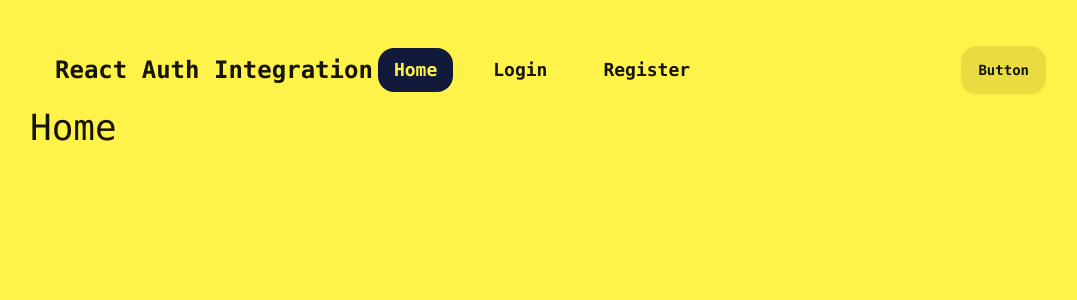
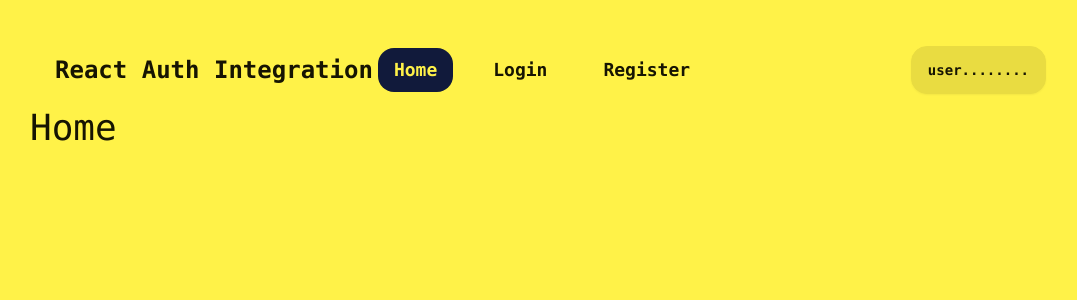
Before and after one commit to ShakirMahmud/react-auth-integration, a React (Vite) app: page / in a window 1280 px wide. Shown: the top 300 px of the page, without its empty margins (98-1175 px from the left). Built offline with nearby package versions, Linux system fonts and the light colour scheme.

Commit message:
Set auth provider and auth context

```diff
--- a/src/components/Header.jsx
+++ b/src/components/Header.jsx
@@ -1,7 +1,11 @@
-import React from 'react';
+import React, { useContext } from 'react';
 import { NavLink } from 'react-router-dom';
+import { AuthContext } from '../providers/AuthProvider';
 
 const Header = () => {
+
+    const {name} = useContext(AuthContext);
+    console.log(name);
 
     const links = <div className='flex lg:flex-row flex-col lg:gap-6 text-lg font-semibold '>
         <li><NavLink className='rounded-2xl' to='/'>Home</NavLink></li>
@@ -41,7 +45,7 @@
                 </ul>
             </div>
             <div className="navbar-end">
-                <a className="btn rounded-2xl">Button</a>
+                <a className="btn rounded-2xl">{name}</a>
             </div>
         </div>
     );
--- a/src/main.jsx
+++ b/src/main.jsx
@@ -11,6 +11,7 @@
 import Home from './pages/Home.jsx';
 import Login from './pages/Login.jsx';
 import Register from './pages/Register.jsx';
+import AuthProvider from './providers/AuthProvider.jsx';
 const router = createBrowserRouter([
   {
     path: "/",
@@ -34,6 +35,8 @@
 
 createRoot(document.getElementById('root')).render(
   <StrictMode>
-    <RouterProvider router={router} />
+    <AuthProvider>
+      <RouterProvider router={router} />
+    </AuthProvider>
   </StrictMode>,
 )
--- /dev/null
+++ b/src/providers/AuthProvider.jsx
@@ -0,0 +1,18 @@
+import React, { createContext } from 'react';
+
+export const AuthContext = createContext(null);
+
+const AuthProvider = ({children}) => {
+
+    const authInfo = {
+        name: 'user........',
+    }
+
+    return (
+        <AuthContext.Provider value={authInfo}>
+            {children}
+        </AuthContext.Provider>
+    );
+};
+
+export default AuthProvider;
```
